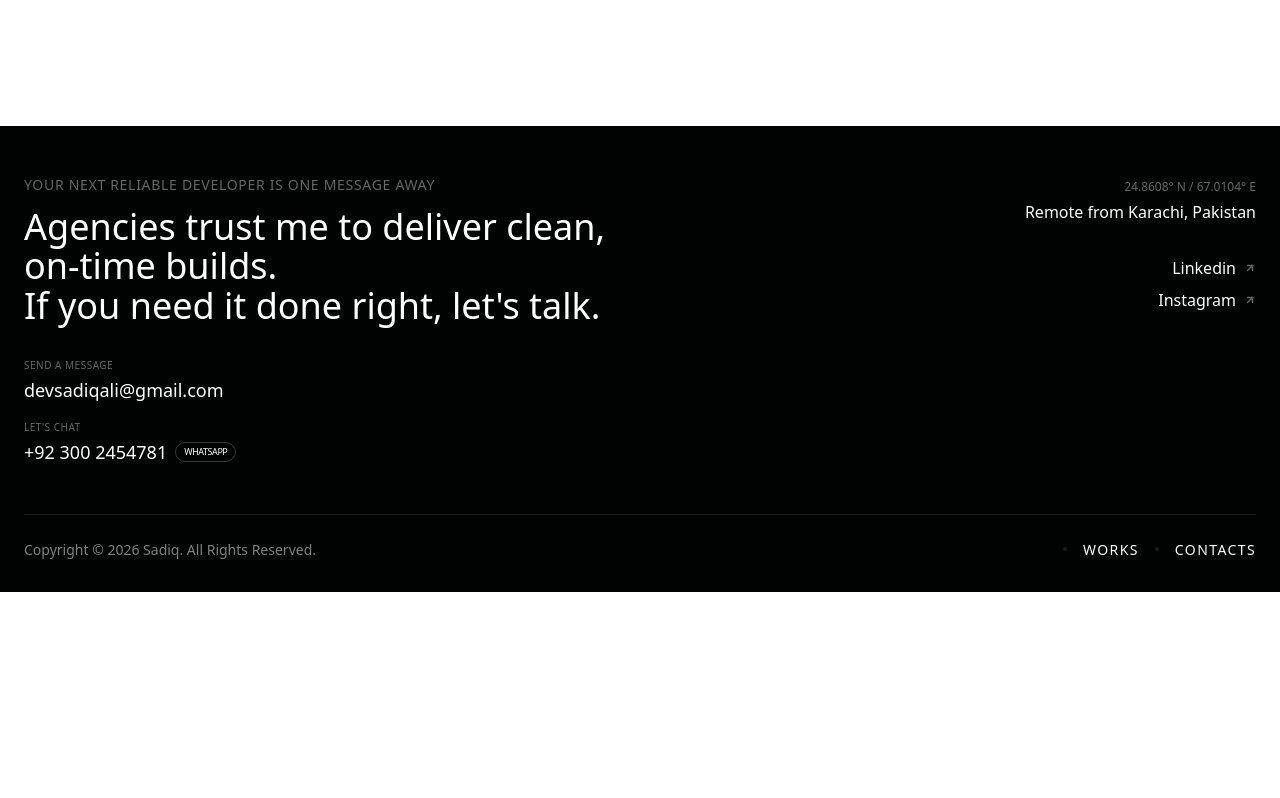
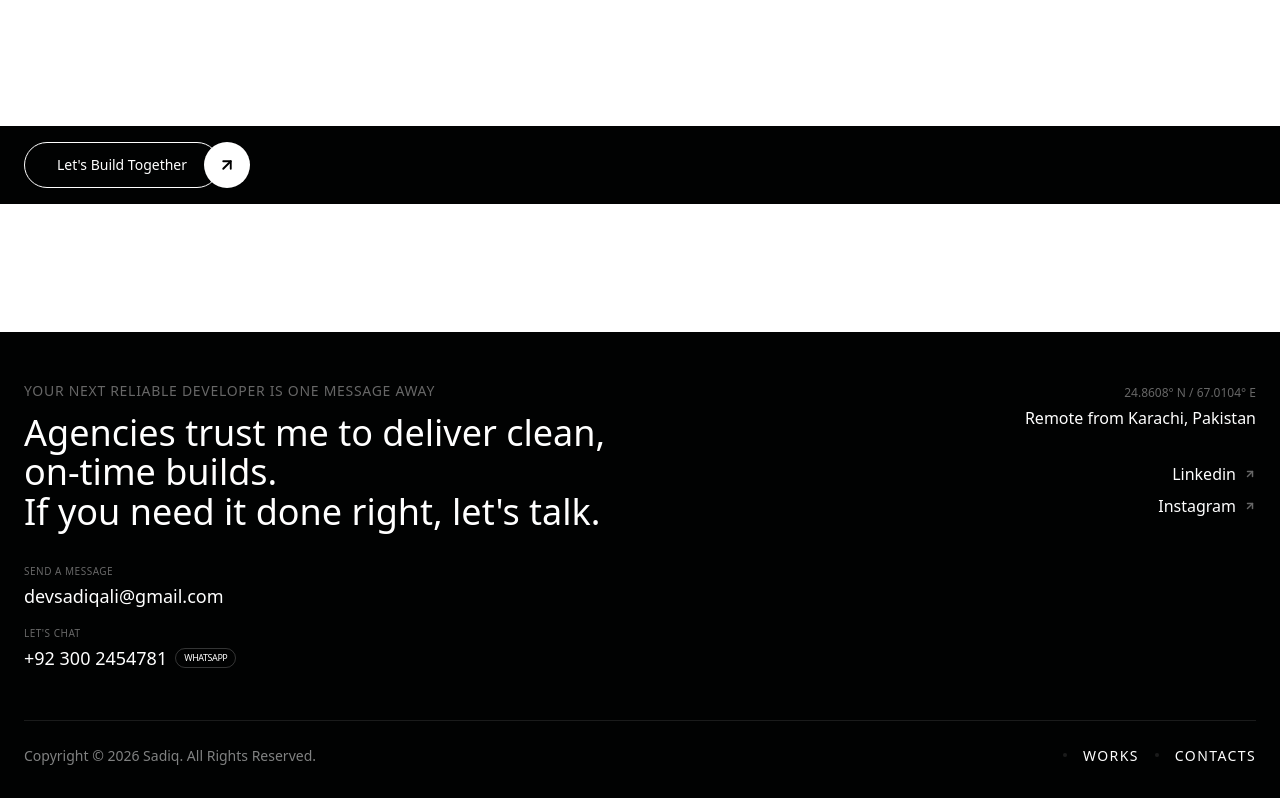
Before and after one commit to itssadiq/Sadiq-NovixSoft, a Next.js app: page /works in a window 1280 px wide. Shown: the part 2530-3328 px from the top of the page. Before the commit the page ends 3122 px from the top, so only its background shows below. Built offline with nearby package versions, Linux system fonts and the light colour scheme.

Commit message:
Added CTA ribbon on works page.

```diff
--- a/src/app/works/page.jsx
+++ b/src/app/works/page.jsx
@@ -4,6 +4,7 @@ import Navbar from "@/components/Navbar";
 import PageHero from "@/components/PageHero";
 import Footer from "@/components/Footer";
 import ProjectShowcase from "@/components/ProjectShowcase";
+import CTAButton from "@/components/CTAButton";
 import { projectsData } from "../../data/projects";
 import { FaLinkedinIn, FaInstagram } from "react-icons/fa6";
 
@@ -33,7 +34,7 @@ const WorkPage = () => {
       />
 
       {/* PROJECTS LIST SECTION */}
-      <section className="w-full bg-[var(--color-white)] pt-20 md:pt-32 pb-20 md:pb-32">
+      <section className="w-full bg-[var(--color-white)] pt-20 md:pt-32 pb-0">
         <div className="max-w-[1400px] mx-auto px-6 flex flex-col gap-24 md:gap-32">
           {projectsData.map((project) => (
             <ProjectShowcase key={project.id} project={project} />
@@ -41,6 +42,13 @@ const WorkPage = () => {
         </div>
       </section>
 
+      {/* BOTTOM RIBBON - Added mb-20 md:mb-32 to prevent merging with Footer */}
+      <div className="w-full bg-[var(--color-black)] py-4 mt-20 md:mt-32 mb-20 md:mb-32">
+        <div className="max-w-[1400px] mx-auto px-6 flex flex-col md:flex-row items-start md:items-center justify-between">
+          <CTAButton text="Let's Build Together" href="/contact" />
+        </div>
+      </div>
+
       <Footer />
     </main>
   );
```
